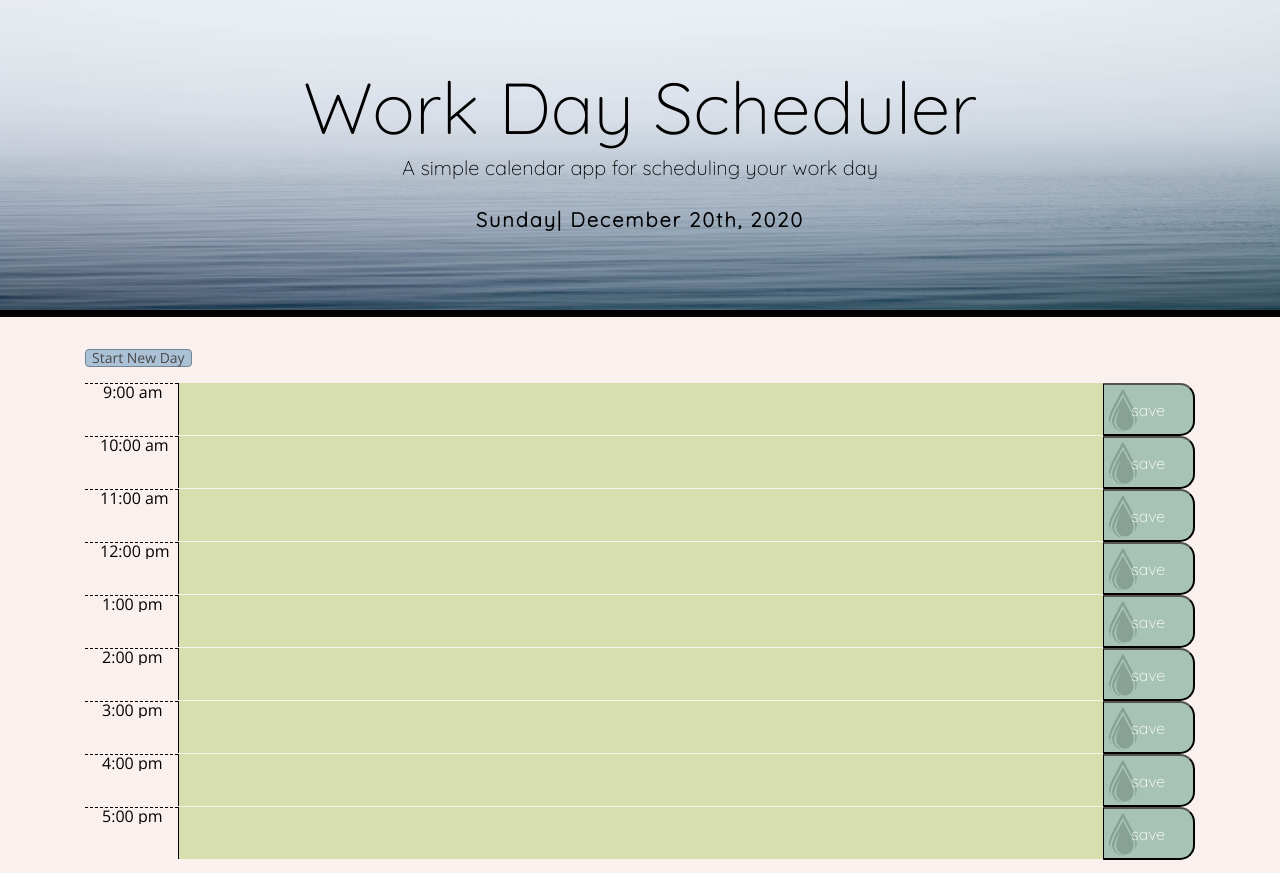
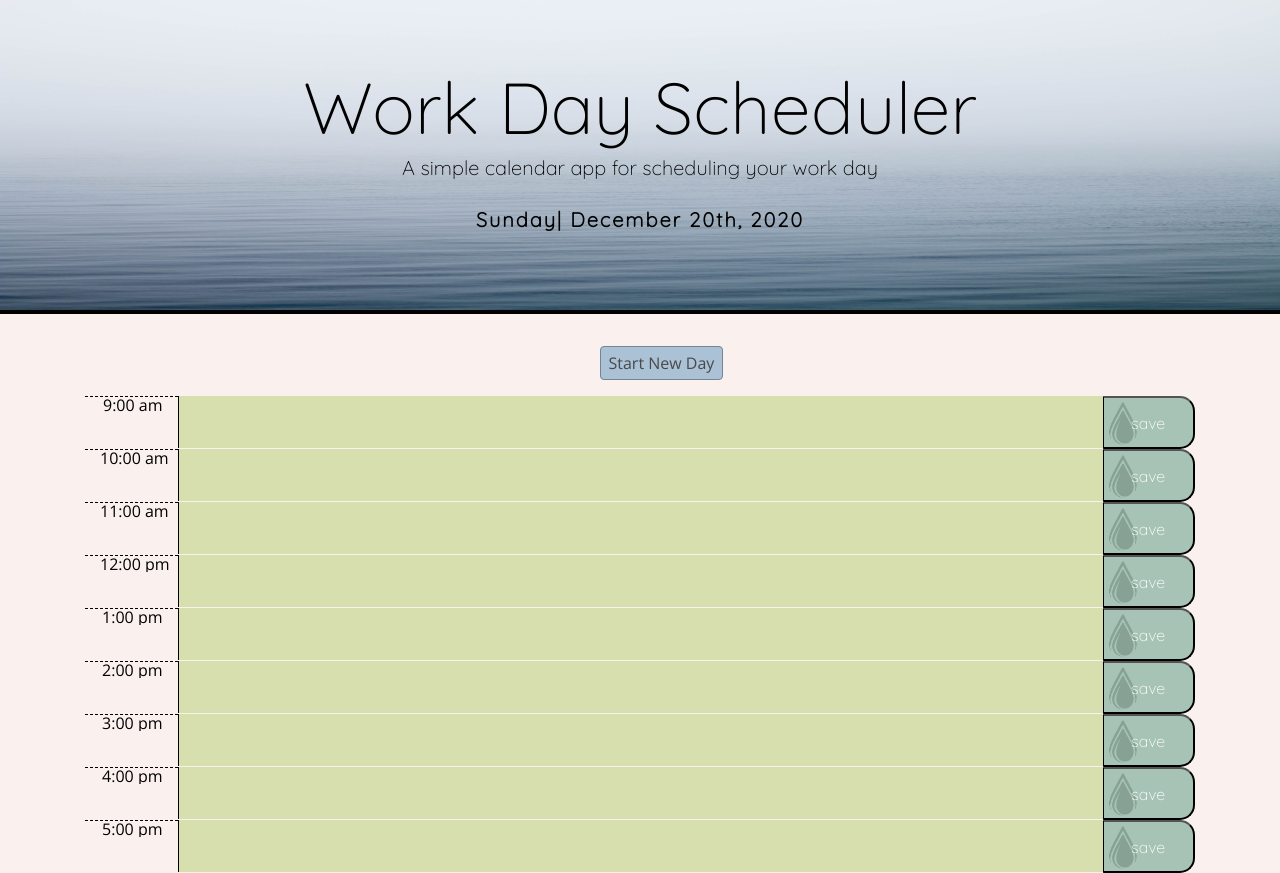
Before and after one commit to awiehrs/05-DailyPlanner, a plain HTML site: page index.html in a window 1280 px wide. Drawn offline with nearby package versions, Linux system fonts and the light colour scheme.

Commit message:
'Start New Day' button is now functional, local storage updates accurately and reflects accurately once tasks are input

```diff
--- a/index.html
+++ b/index.html
@@ -37,7 +37,7 @@
 
     <!--Main Content-->
     <div class="container" id="timeTable">
-      <div id="newBtn"><button class="clearBtn">Start New Day</button></div><br>
+      <div id="newBtn" class="col-md-5"><button class="clearBtn">Start New Day</button></div><br>
       <!-- Time form goes here-->
     </div>
 
--- a/script.js
+++ b/script.js
@@ -52,5 +52,9 @@ $(document).ready(function () {
        console.log(value);
     });
 
+    $(".clearBtn").on("click", function(){
+        window.localStorage.clear();
+        $(".textarea").val('')
+    });
 
  });
--- a/style.css
+++ b/style.css
@@ -20,7 +20,7 @@ textarea{
   background-color: transparent;
   color: black;
   border-radius: 0;
-  border-bottom: 7px solid black;
+  border-bottom: 4px solid black;
   font-family: 'Quicksand', sans-serif;
   background-image: url("assets/ocean-bg.jpg");
   background-size: 100% 100%;
@@ -33,7 +33,7 @@ textarea{
 }
 
 #newBtn {
-  align-items: center;
+  margin-left: 45%;
 }
 
 .clearBtn {
@@ -41,11 +41,11 @@ textarea{
   color: #494949;
   border-radius: 4px;
   border: 1px solid #748492;
-  font-size: 14px;
+  font-size: 16px;
+  padding: 8px;
 }
 
 .time-block{
-  /*align: center;*/
   border-radius: 15px;
 }
 
```
